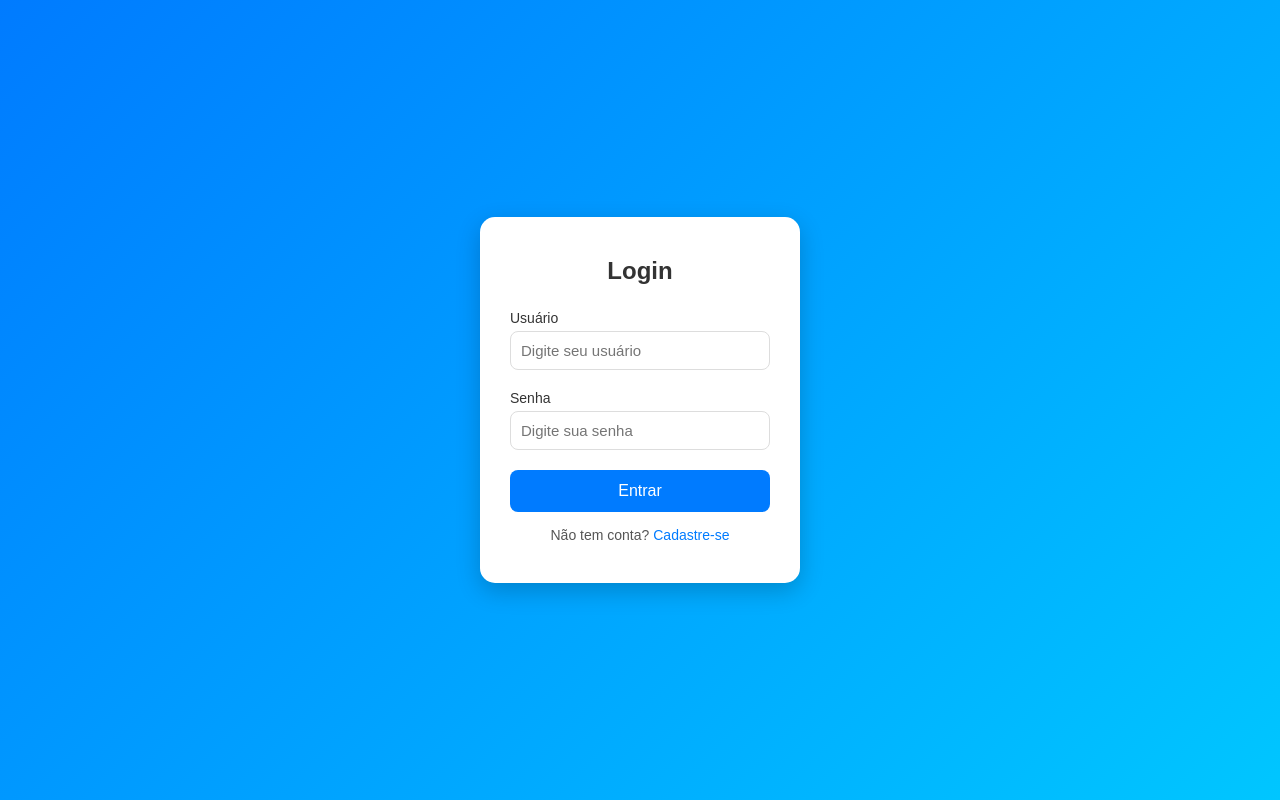
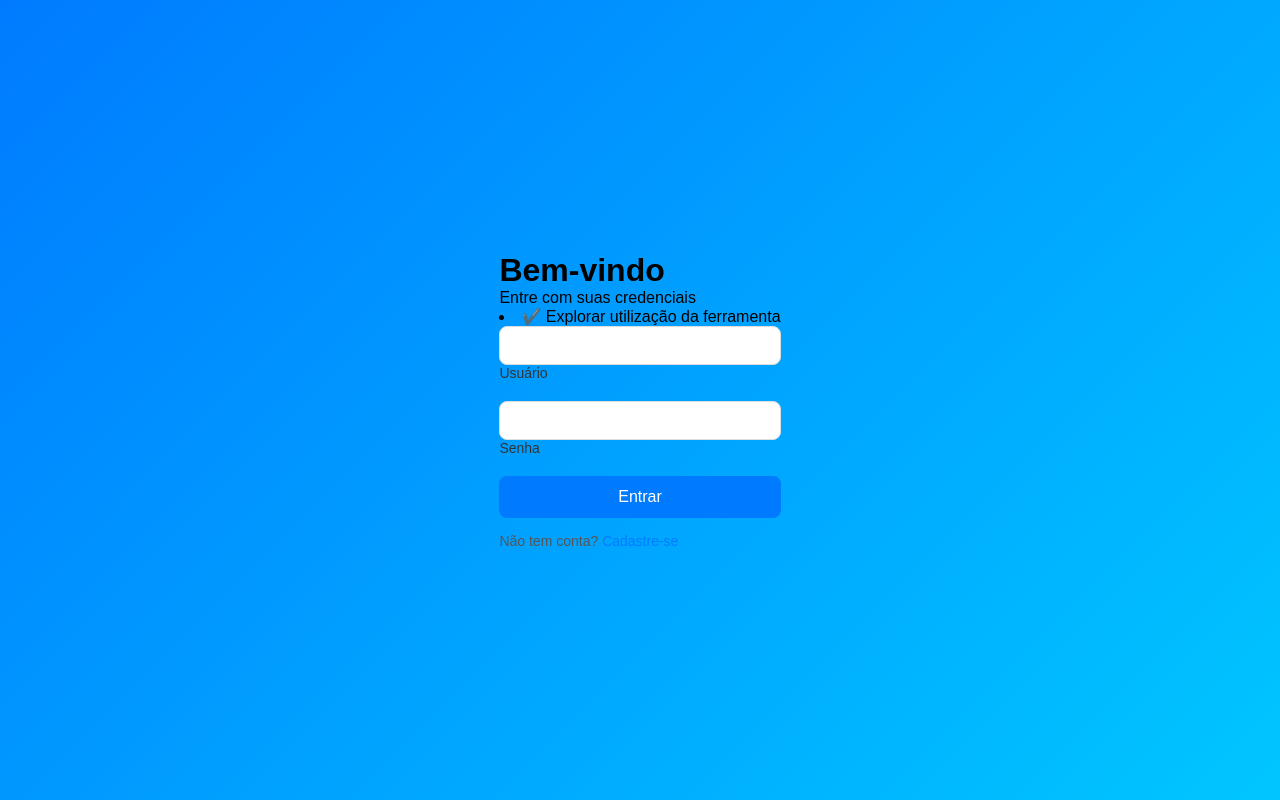
Before and after one commit to leticiamoraes92/list, a plain HTML site: page index.html in a window 1280 px wide. Drawn offline with Linux system fonts and the light colour scheme.

Commit message:
index.html

```diff
--- a/index.html
+++ b/index.html
@@ -3,26 +3,32 @@
 <head>
   <meta charset="UTF-8">
   <meta name="viewport" content="width=device-width, initial-scale=1.0">
-  <title>Tela de Login</title>
+  <title>Login</title>
   <link rel="stylesheet" href="style.css">
 </head>
 <body>
-  <div class="login-container">
-    <h2>Login</h2>
+  <div class="login-wrapper">
+    <div class="login-box">
+      <h1>Bem-vindo</h1>
+      <p>Entre com suas credenciais</p>
+
       <form>
         <div class="input-group">
+        <li>✔️ Explorar utilização da ferramenta</li>
+          <input type="text" id="usuario" required>
           <label for="usuario">Usuário</label>
-        <input type="text" id="usuario" placeholder="Digite seu usuário" required>
         </div>
 
         <div class="input-group">
+          <input type="password" id="senha" required>
           <label for="senha">Senha</label>
-        <input type="password" id="senha" placeholder="Digite sua senha" required>
         </div>
 
         <button type="submit">Entrar</button>
+
         <p class="register-link">Não tem conta? <a href="#">Cadastre-se</a></p>
       </form>
     </div>
+  </div>
 </body>
 </html>
```
Lines whose indentation alone changed are shown as unchanged.
